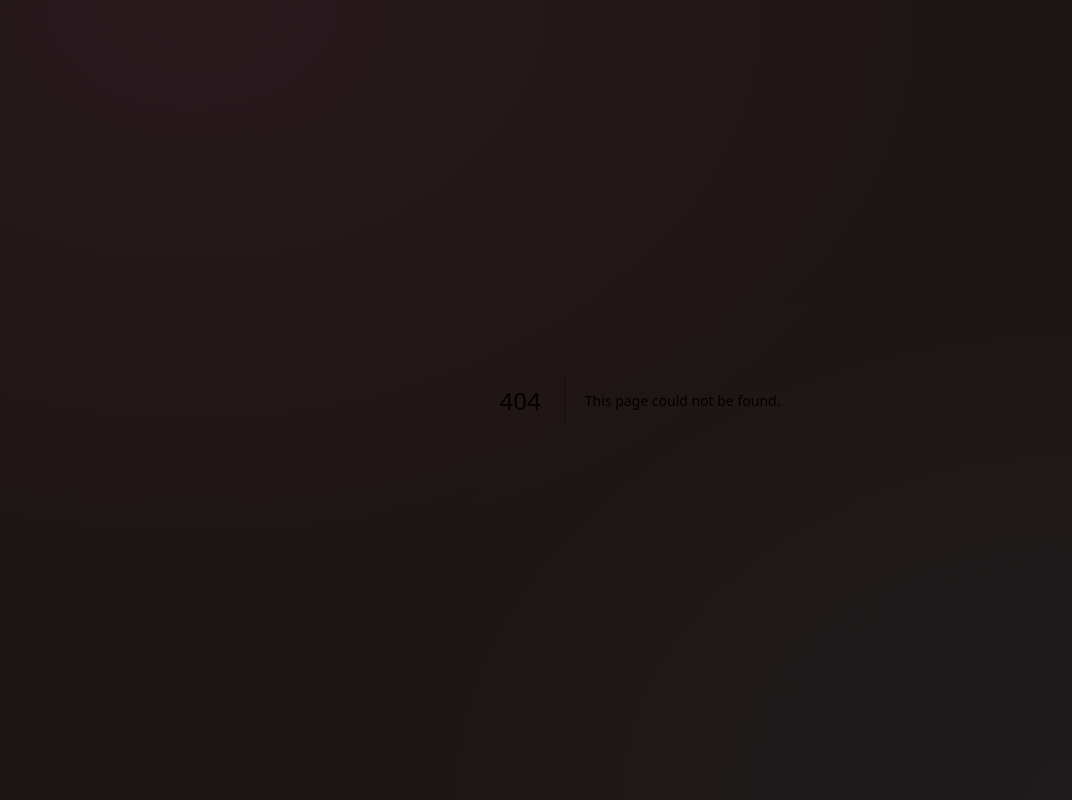
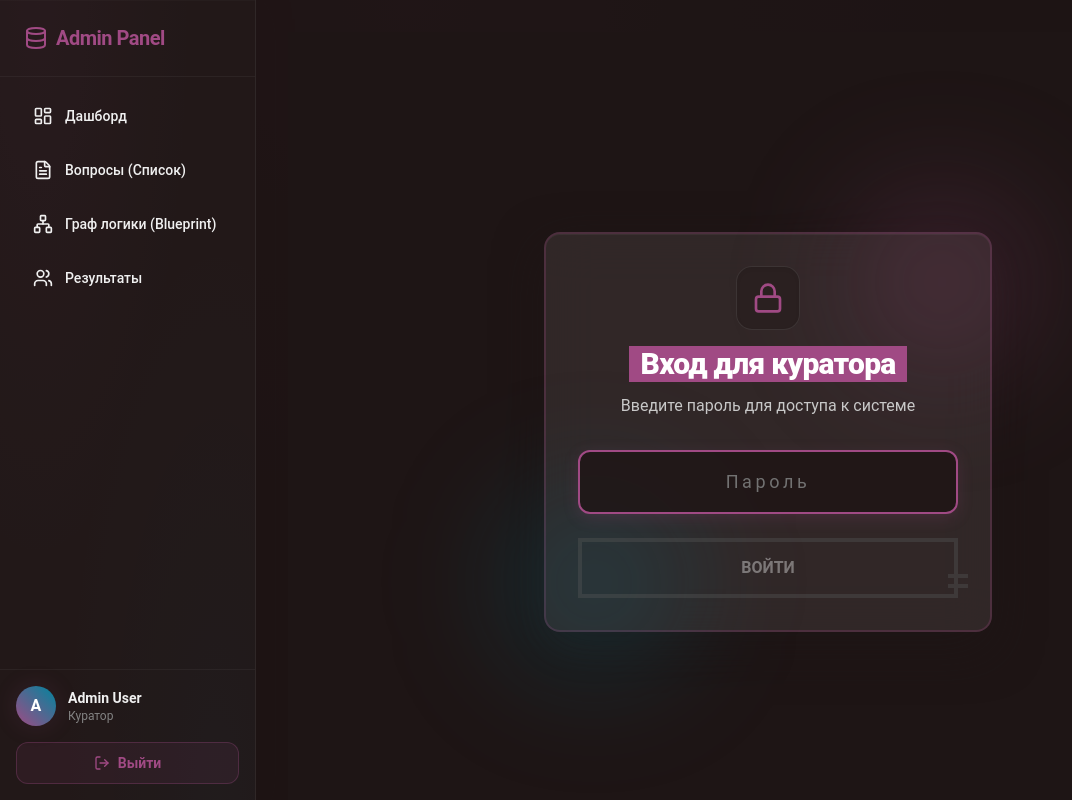
Before and after one commit to weissv/quest, a Next.js app: page /admin/login in a window 1280 px wide. Before the commit this address had no page. Shown: the whole page, without its empty margins (0-1072 px from the left). Built offline with nearby package versions, Linux system fonts and the light colour scheme.

Commit message:
feat: implement admin authentication with session middleware and update UI styles

```diff
--- a/app/admin/components/Sidebar.tsx
+++ b/app/admin/components/Sidebar.tsx
@@ -1,12 +1,14 @@
 'use client';
 
-import React from 'react';
+import React, { useState } from 'react';
 import Link from 'next/link';
-import { usePathname } from 'next/navigation';
-import { LayoutDashboard, FileText, Database, Users, Network, User } from 'lucide-react';
+import { usePathname, useRouter } from 'next/navigation';
+import { LayoutDashboard, FileText, Database, Users, Network, LogOut } from 'lucide-react';
 
 export default function Sidebar() {
   const pathname = usePathname();
+  const router = useRouter();
+  const [loggingOut, setLoggingOut] = useState(false);
 
   const links = [
     { href: '/admin', icon: LayoutDashboard, label: 'Дашборд' },
@@ -14,6 +16,13 @@ export default function Sidebar() {
     { href: '/admin/blueprint', icon: Network, label: 'Граф логики (Blueprint)' },
     { href: '/admin/results', icon: Users, label: 'Результаты' },
   ];
+
+  const handleLogout = async () => {
+    setLoggingOut(true);
+    await fetch('/api/auth/logout', { method: 'POST' });
+    router.push('/admin/login');
+    router.refresh();
+  };
 
   return (
     <aside className="w-64 border-r border-foreground-tertiary/10 flex flex-col glass-card rounded-none border-t-0 border-l-0 border-b-0 h-full relative overflow-hidden">
@@ -48,17 +57,24 @@ export default function Sidebar() {
         })}
       </nav>
 
-      {/* User profile dummy */}
-      <div className="p-4 border-t border-foreground-tertiary/10 relative z-10 bg-background-main/30">
+      <div className="p-4 border-t border-foreground-tertiary/10 relative z-10 bg-background-main/30 flex flex-col gap-4">
         <div className="flex items-center gap-3">
           <div className="w-10 h-10 rounded-full bg-gradient-to-tr from-plum to-teal flex items-center justify-center text-white font-bold shadow-glow">
             A
           </div>
           <div className="flex-1 min-w-0">
             <p className="text-sm font-bold truncate">Admin User</p>
-            <p className="text-xs text-foreground-tertiary truncate">admin@quest.com</p>
+            <p className="text-xs text-foreground-tertiary truncate">Куратор</p>
           </div>
         </div>
+        <button
+          onClick={handleLogout}
+          disabled={loggingOut}
+          className="flex items-center justify-center gap-2 w-full py-2.5 px-4 text-sm font-bold text-danger border border-danger/30 bg-danger/10 hover:bg-danger hover:text-white rounded-xl transition-colors disabled:opacity-50"
+        >
+          <LogOut className="w-4 h-4" />
+          {loggingOut ? 'Выход...' : 'Выйти'}
+        </button>
       </div>
     </aside>
   );
--- /dev/null
+++ b/app/admin/login/page.tsx
@@ -0,0 +1,81 @@
+'use client';
+
+import React, { useState } from 'react';
+import { useRouter } from 'next/navigation';
+import { Lock } from 'lucide-react';
+
+export default function AdminLogin() {
+  const [password, setPassword] = useState('');
+  const [error, setError] = useState('');
+  const [loading, setLoading] = useState(false);
+  const router = useRouter();
+
+  const handleLogin = async (e: React.FormEvent) => {
+    e.preventDefault();
+    setError('');
+    setLoading(true);
+
+    try {
+      const res = await fetch('/api/auth/login', {
+        method: 'POST',
+        headers: { 'Content-Type': 'application/json' },
+        body: JSON.stringify({ password }),
+      });
+
+      if (res.ok) {
+        router.push('/admin');
+        router.refresh();
+      } else {
+        const data = await res.json();
+        setError(data.error || 'Неверный пароль');
+      }
+    } catch (err) {
+      setError('Ошибка соединения');
+    } finally {
+      setLoading(false);
+    }
+  };
+
+  return (
+    <div className="min-h-screen flex items-center justify-center relative bg-surface text-foreground overflow-hidden">
+      <div className="absolute top-0 left-0 w-full h-full gradient-mesh opacity-50 pointer-events-none -z-10" />
+
+      <div className="w-full max-w-md p-8 glass-card-elevated relative z-10 animate-slide-up">
+        <div className="absolute -top-12 -right-12 w-48 h-48 bg-plum/20 rounded-full blur-[60px] -z-10 pointer-events-none"></div>
+        <div className="absolute -bottom-12 -left-12 w-48 h-48 bg-teal/20 rounded-full blur-[60px] -z-10 pointer-events-none"></div>
+
+        <div className="text-center mb-8">
+          <div className="inline-flex items-center justify-center w-16 h-16 rounded-2xl bg-surface-raised border border-foreground-tertiary/20 shadow-inner mb-4">
+            <Lock className="w-8 h-8 text-plum" />
+          </div>
+          <h1 className="text-3xl font-black tracking-tight sp-title">
+            <span>Вход для куратора</span>
+          </h1>
+          <p className="text-foreground-secondary mt-3">Введите пароль для доступа к системе</p>
+        </div>
+
+        <form onSubmit={handleLogin} className="space-y-6">
+          <div>
+            <input
+              type="password"
+              placeholder="Пароль"
+              value={password}
+              onChange={(e) => setPassword(e.target.value)}
+              className="text-input py-4 text-center tracking-[0.2em] text-lg"
+              autoFocus
+            />
+            {error && <p className="text-danger text-sm mt-2 text-center animate-fade-in">{error}</p>}
+          </div>
+
+          <button
+            type="submit"
+            disabled={loading || !password}
+            className="btn-primary w-full mx-0"
+          >
+            {loading ? 'Вход...' : 'Войти'}
+          </button>
+        </form>
+      </div>
+    </div>
+  );
+}
--- a/app/admin/questions/page.tsx
+++ b/app/admin/questions/page.tsx
@@ -120,11 +120,22 @@ export default function QuestionsPage() {
             const blockQuestions = questions.filter(q => q.block === block);
             if (blockQuestions.length === 0) return null;
 
+            const getHeaderClasses = (b: string) => {
+              switch (b) {
+                case '0': return { text: 'text-teal', bg: 'bg-teal/10', border: 'border-teal/30' };
+                case 'A': return { text: 'text-success', bg: 'bg-success/10', border: 'border-success/30' };
+                case 'B': return { text: 'text-warning', bg: 'bg-warning/10', border: 'border-warning/30' };
+                case 'C': return { text: 'text-violet', bg: 'bg-violet/10', border: 'border-violet/30' };
+                default: return { text: 'text-plum', bg: 'bg-plum/10', border: 'border-plum/30' };
+              }
+            };
+            const styles = getHeaderClasses(block);
+
             return (
               <div key={block} className="animate-slide-up relative" style={{ animationDelay: '0.2s', animationFillMode: 'both' }}>
                 <div className="sticky top-0 z-10 bg-[#1E1515]/95 backdrop-blur-xl py-4 mb-6 border-b border-foreground-tertiary/20 shadow-sm">
-                  <h2 className="text-2xl font-black tracking-tight text-plum flex items-center gap-3">
-                     <span className="w-10 h-10 rounded-xl bg-plum/10 border border-plum/30 flex items-center justify-center text-plum text-lg shadow-inner">{block}</span>
+                  <h2 className={`text-2xl font-black tracking-tight ${styles.text} flex items-center gap-3`}>
+                     <span className={`w-10 h-10 rounded-xl ${styles.bg} border ${styles.border} flex items-center justify-center ${styles.text} text-lg shadow-inner`}>{block}</span>
                      Блок {block}
                   </h2>
                 </div>
--- /dev/null
+++ b/app/api/auth/login/route.ts
@@ -0,0 +1,25 @@
+import { NextResponse } from 'next/server';
+import { cookies } from 'next/headers';
+
+export async function POST(request: Request) {
+  try {
+    const { password } = await request.json();
+    const correctPassword = process.env.ADMIN_PASSWORD || 'admin123'; // Fallback if env is missing
+
+    if (password === correctPassword) {
+      // Set an HTTP-only cookie to authorize the admin session
+      cookies().set('admin_token', 'authorized', {
+        httpOnly: true,
+        secure: process.env.NODE_ENV === 'production',
+        sameSite: 'lax',
+        path: '/',
+        maxAge: 60 * 60 * 24 * 7, // 1 week
+      });
+      return NextResponse.json({ success: true });
+    }
+
+    return NextResponse.json({ error: 'Неверный пароль' }, { status: 401 });
+  } catch (error) {
+    return NextResponse.json({ error: 'Внутренняя ошибка сервера' }, { status: 500 });
+  }
+}
--- /dev/null
+++ b/app/api/auth/logout/route.ts
@@ -0,0 +1,7 @@
+import { NextResponse } from 'next/server';
+import { cookies } from 'next/headers';
+
+export async function POST() {
+  cookies().delete('admin_token');
+  return NextResponse.json({ success: true });
+}
--- a/app/page.tsx
+++ b/app/page.tsx
@@ -2,8 +2,9 @@ import Wizard from '@/components/Wizard';
 
 export default function Home() {
   return (
-    <main className="min-h-screen p-4 md:p-8 gradient-mesh">
-      <div className="max-w-3xl mx-auto pt-8 md:pt-16 pb-20">
+    <main className="min-h-screen relative text-foreground">
+      <div className="fixed top-0 left-0 w-full h-full gradient-mesh opacity-30 pointer-events-none -z-10" />
+      <div className="max-w-3xl mx-auto pt-8 md:pt-16 pb-20 p-4 md:p-8 relative z-10">
         {/* Hero header */}
         <header className="mb-10 md:mb-14 animate-fade-in glass-card p-8 md:p-10 relative overflow-hidden">
           {/* Subtle glow accent */}
```
Also changed, not shown: middleware.ts (added, +29 -0 lines), 1 other file (tests, documents, lock files or other folders).
